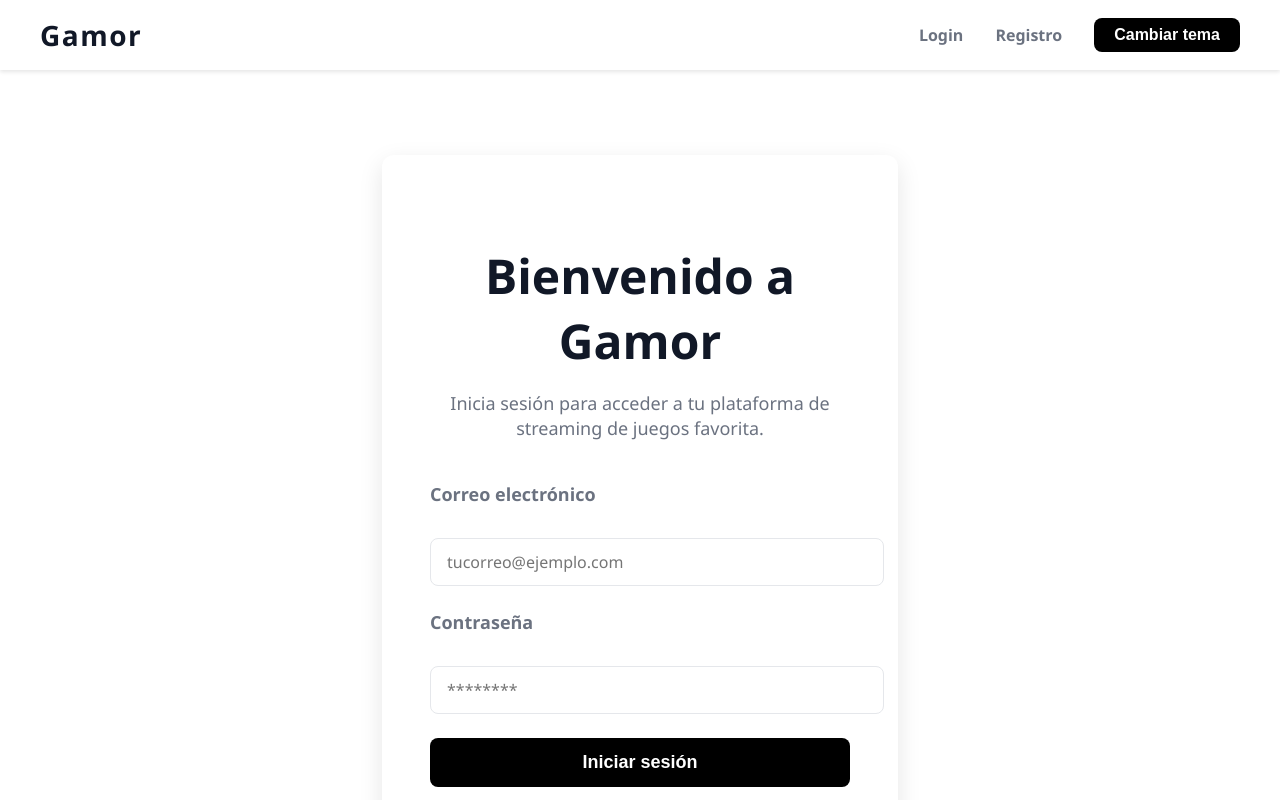
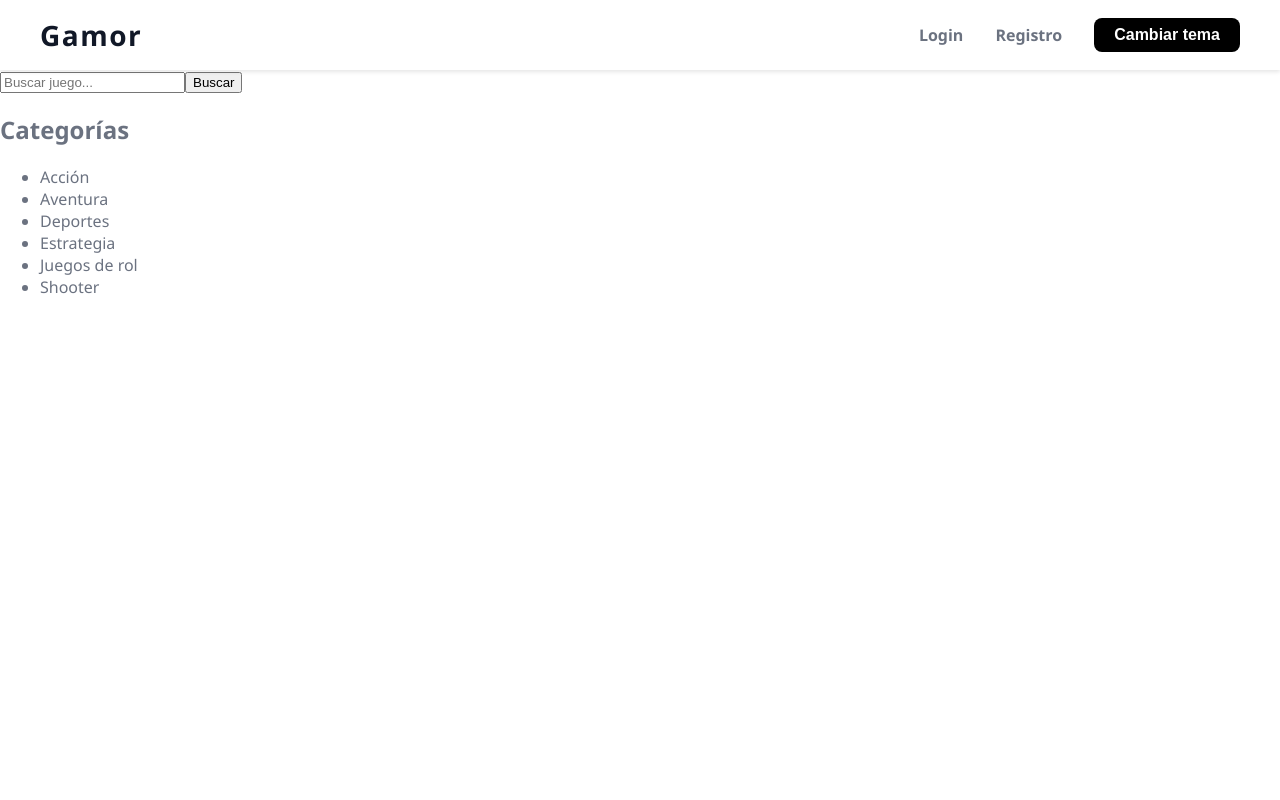
Before and after one commit to CarlosEAlejo/Gamor_Test, a React (Create React App) app: page / in a window 1280 px wide. Shown: the top 800 px of the page. Built offline with nearby package versions, Linux system fonts and the light colour scheme.

Commit message:
Modify App.js to add routes and add and remove games

```diff
--- a/src/App.js
+++ b/src/App.js
@@ -1,12 +1,32 @@
 import React, { useState, useEffect } from "react";
+import { BrowserRouter as Router, Routes, Route } from "react-router-dom";
 import Navbar from "./components/navbar/Navbar";
 import Login from "./components/login/Login";
+import Categories from "./components/categories/Categories";
+import MainBoard from "./components/main_board/MainBoard";
+
+const categoriesData = [
+  { id: 1, name: "Acción", icon: "accion" },
+  { id: 2, name: "Aventura", icon: "aventura" },
+  { id: 3, name: "Deportes", icon: "deportes" },
+  { id: 4, name: "Estrategia", icon: "estrategia" },
+  { id: 5, name: "Juegos de rol", icon: "RPG" },
+  { id: 6, name: "Shooter", icon: "Shooter" },
+];
+
+const gamesData = [
+  { id: 1, name: "League of Legends" },
+  { id: 2, name: "Fortnite" },
+  { id: 3, name: "Minecraft" },
+  { id: 4, name: "Valorant" },
+  { id: 5, name: "The Witcher 3" },
+  { id: 6, name: "Among Us" },
+];
 
 const App = () => {
-  // theme state: "light" or "dark"
   const [theme, setTheme] = useState("light");
+  const [addedGames, setAddedGames] = useState([]);
 
-  // Apply theme to <html> root so CSS can target globally
   useEffect(() => {
     const root = document.documentElement;
     if (theme === "dark") {
@@ -18,15 +38,44 @@ const App = () => {
     }
   }, [theme]);
 
-  const toggleTheme = () => {
-    setTheme((prev) => (prev === "light" ? "dark" : "light"));
+  const toggleTheme = () => setTheme((prev) => (prev === "light" ? "dark" : "light"));
+
+  const handleAddGame = (game) => {
+    setAddedGames((prev) => {
+      if (!prev.find((g) => g.id === game.id)) {
+        return [...prev, game];
+      }
+      return prev;
+    });
   };
 
+  const handleRemoveGame = (id) => {
+    setAddedGames((prev) => prev.filter((g) => g.id !== id));
+  };
+
+  const addedGameIds = new Set(addedGames.map((g) => g.id));
+
   return (
-    <>
+    <Router>
       <Navbar onThemeToggle={toggleTheme} />
-      <Login />
-    </>
+      <Routes>
+        <Route
+          path="/"
+          element={
+            <>
+              <MainBoard
+                games={gamesData}
+                addedGameIds={addedGameIds}
+                onAddGame={handleAddGame}
+                onRemoveGame={handleRemoveGame}
+              />
+              <Categories categories={categoriesData} />
+            </>
+          }
+        />
+        <Route path="/login" element={<Login />} />
+      </Routes>
+    </Router>
   );
 };
 
```
